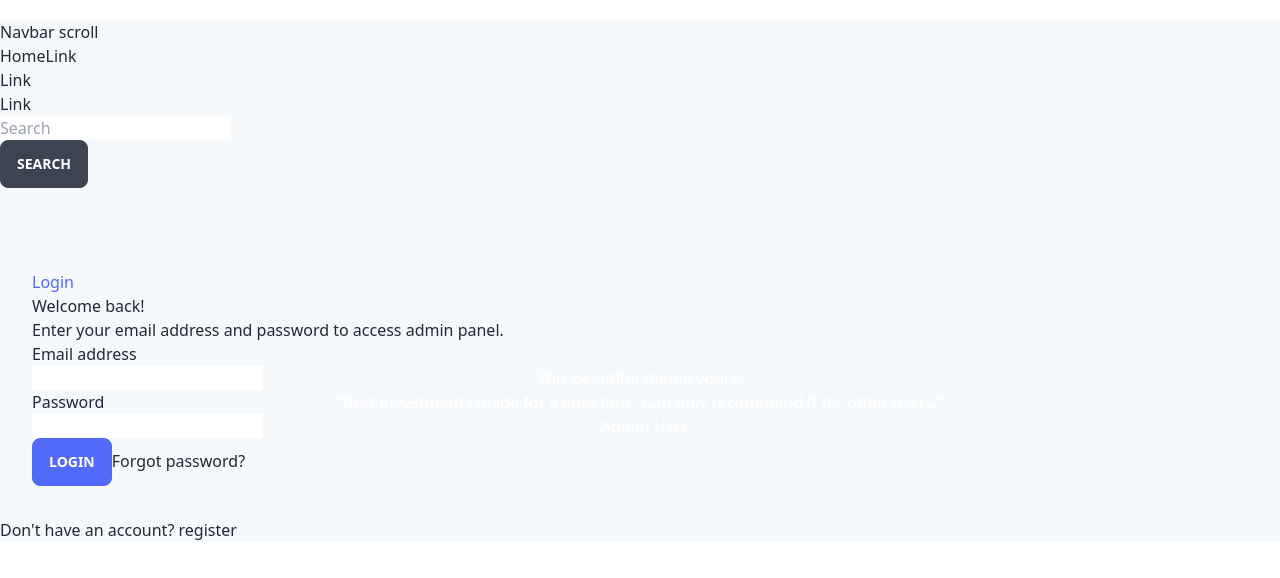
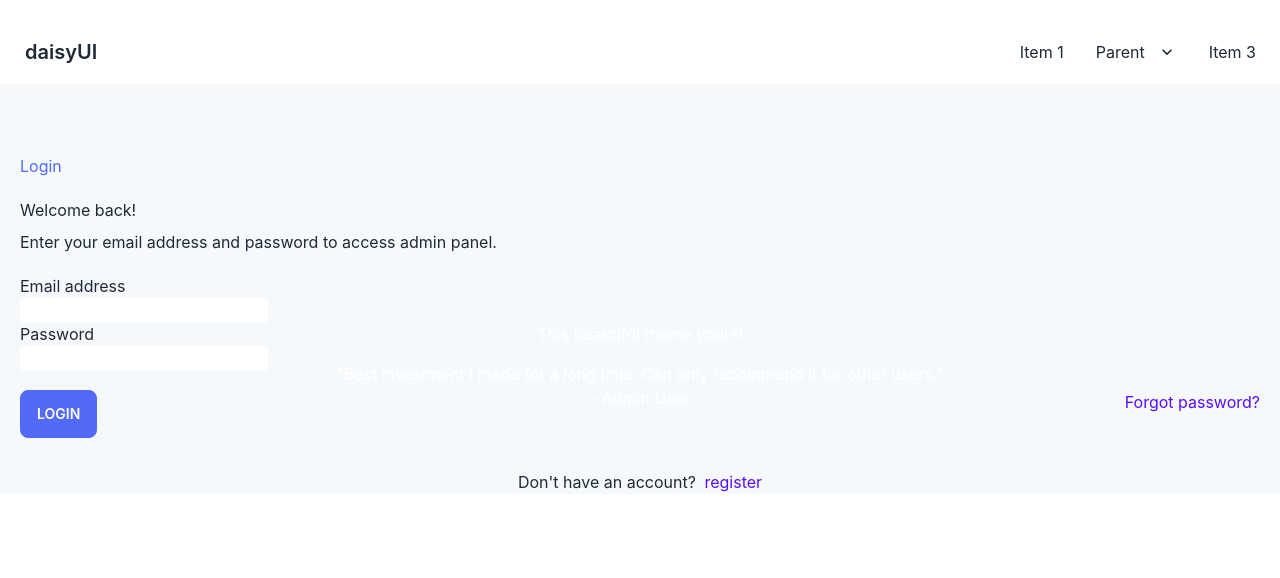
Before and after one commit to inzamam-nur/RevelLens-client-side, a React (Create React App) app: page /login in a window 1280 px wide. Shown: the top 578 px of the page. Built offline with nearby package versions, Linux system fonts and the light colour scheme; grey boxes are pictures that could not be loaded.

Commit message:
updated navbar

```diff
--- a/src/Pages/Sharedpages/Navbar/Navbarr.js
+++ b/src/Pages/Sharedpages/Navbar/Navbarr.js
@@ -1,52 +1,27 @@
 import React from 'react';
-import Button from 'react-bootstrap/Button';
-import Container from 'react-bootstrap/Container';
-import Form from 'react-bootstrap/Form';
-import Nav from 'react-bootstrap/Nav';
-import Navbar from 'react-bootstrap/Navbar';
-import NavDropdown from 'react-bootstrap/NavDropdown';
 const Navbarr = () => {
     return (
-        <div>
-          <Navbar bg="light" expand="lg">
-      <Container fluid>
-        <Navbar.Brand href="#">Navbar scroll</Navbar.Brand>
-        <Navbar.Toggle aria-controls="navbarScroll" />
-        <Navbar.Collapse id="navbarScroll">
-          <Nav
-            className="me-auto my-2 my-lg-0"
-            style={{ maxHeight: '100px' }}
-            navbarScroll
-          >
-            <Nav.Link href="#action1">Home</Nav.Link>
-            <Nav.Link href="#action2">Link</Nav.Link>
-            <NavDropdown title="Link" id="navbarScrollingDropdown">
-              <NavDropdown.Item href="#action3">Action</NavDropdown.Item>
-              <NavDropdown.Item href="#action4">
-                Another action
-              </NavDropdown.Item>
-              <NavDropdown.Divider />
-              <NavDropdown.Item href="#action5">
-                Something else here
-              </NavDropdown.Item>
-            </NavDropdown>
-            <Nav.Link href="#" disabled>
-              Link
-            </Nav.Link>
-          </Nav>
-          <Form className="d-flex">
-            <Form.Control
-              type="search"
-              placeholder="Search"
-              className="me-2"
-              aria-label="Search"
-            />
-            <Button variant="outline-success">Search</Button>
-          </Form>
-        </Navbar.Collapse>
-      </Container>
-    </Navbar>
-        </div>
+      <div className="navbar bg-base-100">
+      <div className="flex-1">
+        <a className="btn btn-ghost normal-case text-xl">daisyUI</a>
+      </div>
+      <div className="flex-none">
+        <ul className="menu menu-horizontal p-0">
+          <li><a>Item 1</a></li>
+          <li tabIndex={0}>
+            <a>
+              Parent
+              <svg className="fill-current" xmlns="http://www.w3.org/2000/svg" width="20" height="20" viewBox="0 0 24 24"><path d="M7.41,8.58L12,13.17L16.59,8.58L18,10L12,16L6,10L7.41,8.58Z"/></svg>
+            </a>
+            <ul className="p-2 bg-base-100">
+              <li><a>Submenu 1</a></li>
+              <li><a>Submenu 2</a></li>
+            </ul>
+          </li>
+          <li><a>Item 3</a></li>
+        </ul>
+      </div>
+    </div>
     );
 };
 
--- a/src/index.css
+++ b/src/index.css
@@ -1,7 +1,7 @@
-
 @tailwind base;
 @tailwind components;
-@tailwind utilities
+@tailwind utilities;
+
 body {
   margin: 0;
   font-family: -apple-system, BlinkMacSystemFont, 'Segoe UI', 'Roboto', 'Oxygen',
--- a/tailwind.config.js
+++ b/tailwind.config.js
@@ -1,8 +1,8 @@
 /** @type {import('tailwindcss').Config} */
 module.exports = {
   content: ["./src/**/*.{html,js}"],
-
   theme: {
     extend: {},
   },
-  plugins: [require("daisyui")],}
+  plugins: [require("daisyui")],
+}
```
